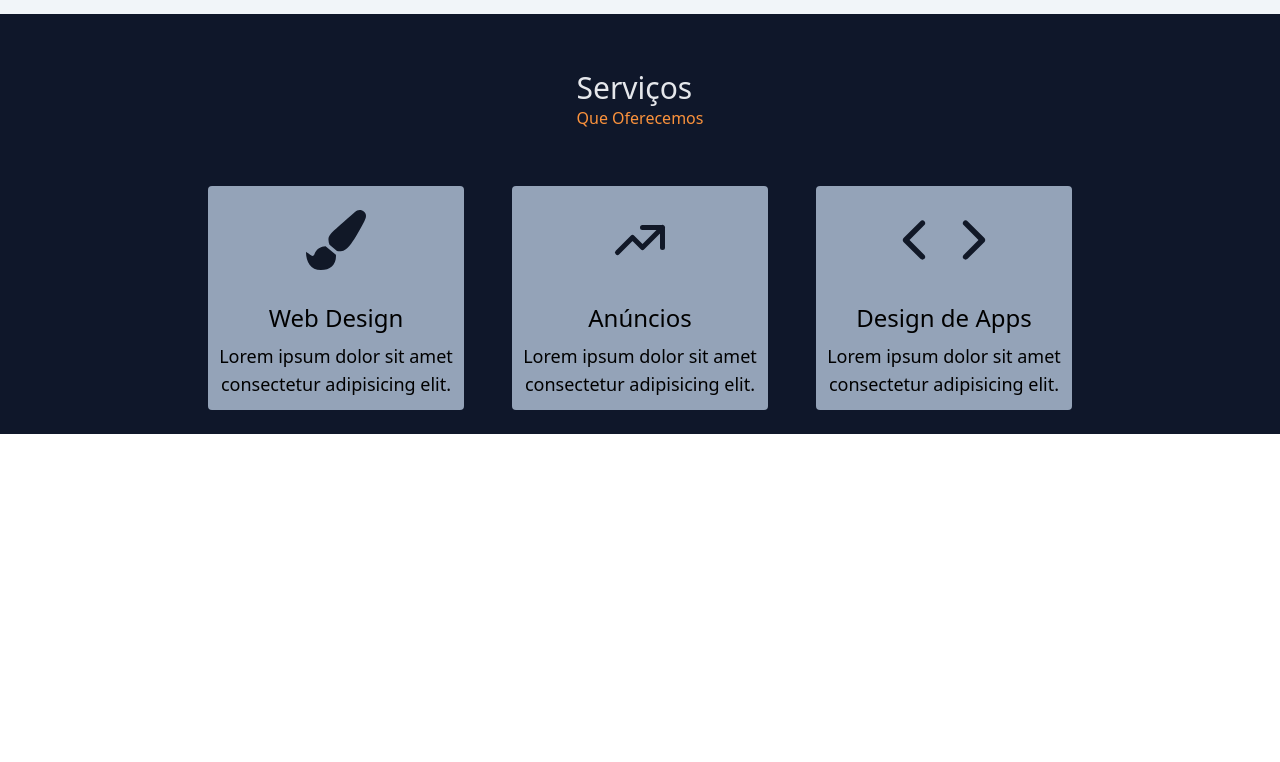
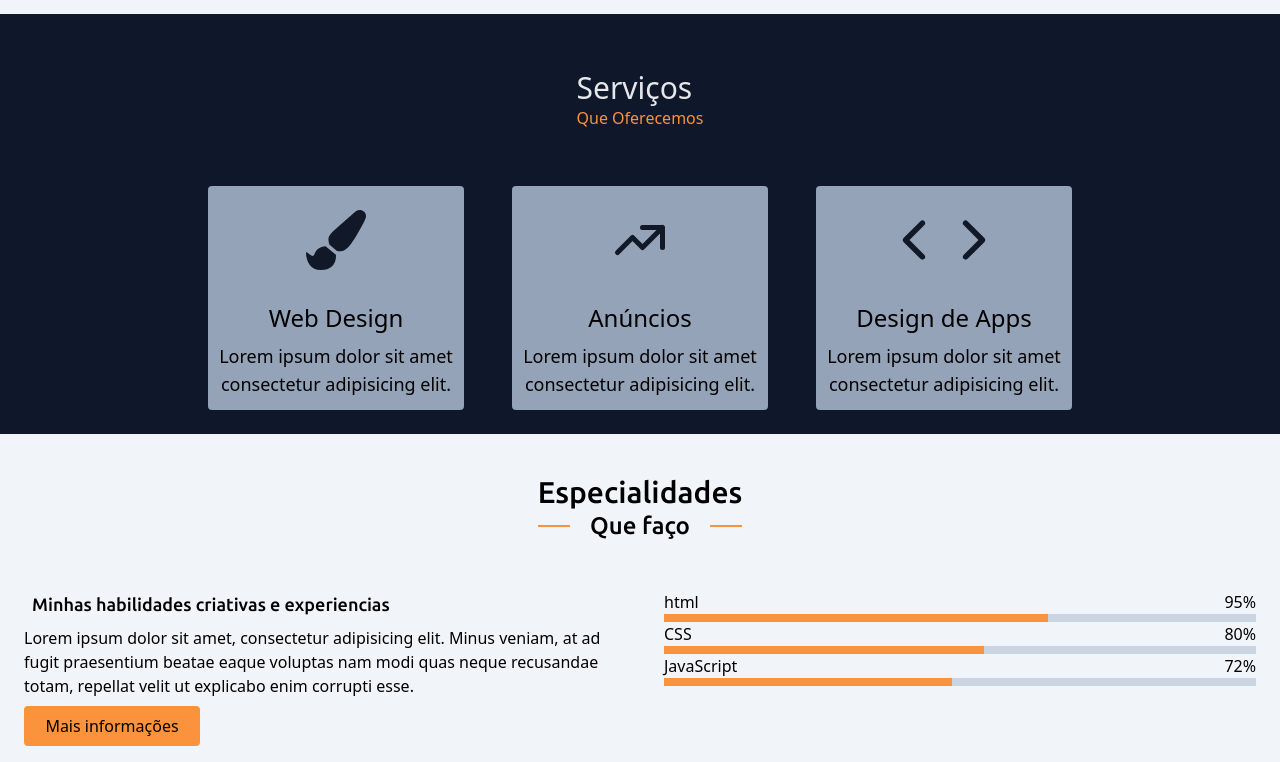
Before and after one commit to Shepardy22/portifolio_01, a React (Create React App) app: page / in a window 1280 px wide. Shown: the part 1216-1978 px from the top of the page. Before the commit the page ends 1650 px from the top, so only its background shows below. Built offline with nearby package versions, Linux system fonts and the light colour scheme.

Commit message:
Especialidades

```diff
--- a/src/App.jsx
+++ b/src/App.jsx
@@ -3,6 +3,7 @@ import Navbar from "./components/Navbar";
 
 import { useState, useEffect } from "react";
 import Servicos from "./components/Servicos";
+import Especialidades from "./components/Especialidades";
 
 function App() {
   const [visible, setVisible] = useState(false);
@@ -25,6 +26,7 @@ function App() {
     <Navbar visible={visible}/>
     <Home/>
     <Servicos/>
+    <Especialidades/>
     </div>
   );
 }
--- /dev/null
+++ b/src/components/Especialidades.jsx
@@ -0,0 +1,54 @@
+export default function Especialidades(){
+    return (
+        <div className="w-full h-full flex flex-col mx-auto m-4">
+            <div className="flex flex-col mx-auto text-center my-6">
+                <h2 className="text-3xl font-ubuntu">Especialidades</h2>
+                <div className="flex items-center">
+                    <span className="h-0.5 px-4 bg-orange-400 mr-1"/>
+                        <h3 className="text-2xl font-ubuntu mx-auto">Que faço</h3>
+                    <span className="h-0.5 px-4 bg-orange-400 ml-1"/>
+                </div>
+            </div>
+
+            <div className="flex flex-col md:flex-row mt-4">
+                <div className="flex flex-col  mx-6 md:w-1/2">
+                    <h2 className="m-2 font-ubuntu text-lg">Minhas habilidades criativas e experiencias</h2>
+                    <p>Lorem ipsum dolor sit amet, consectetur adipisicing elit. Minus veniam, at ad fugit praesentium beatae eaque voluptas nam modi quas neque recusandae totam, repellat velit ut explicabo enim corrupti esse.</p>
+                    <button className="py-2 w-44 rounded mt-2 hover:font-bold bg-orange-400">Mais informações</button>
+                </div>
+
+                <div className="flex flex-col mx-6 md:w-1/2 mt-8 md:mt-2 ">
+                    <div className="">
+                        <div className="flex justify-between ">
+                            <span>html</span>
+                            <span> 95%</span>
+                        </div>
+                        <div className="bg-slate-300 h-2 w-full  ">
+                            <div className="bg-orange-400 w-96 h-2 "/>
+                        </div>
+                    </div>
+                    <div>
+                        <div className="flex justify-between">
+                            <span>CSS</span>
+                            <span> 80%</span>
+                        </div>
+                        <div className="bg-slate-300 h-2 w-full">
+                            <div className="bg-orange-400 w-80 h-2 "/>
+                        </div>
+                    </div>
+                    <div>
+                        <div className="flex justify-between">
+                            <span>JavaScript</span>
+                            <span> 72%</span>
+                        </div>
+                        <div className="bg-slate-300 h-2 w-full">
+                            <div className="bg-orange-400 w-72 h-2 "/>
+                        </div>
+                    </div>
+
+                </div>
+            </div>
+
+        </div>
+    )
+}
```
